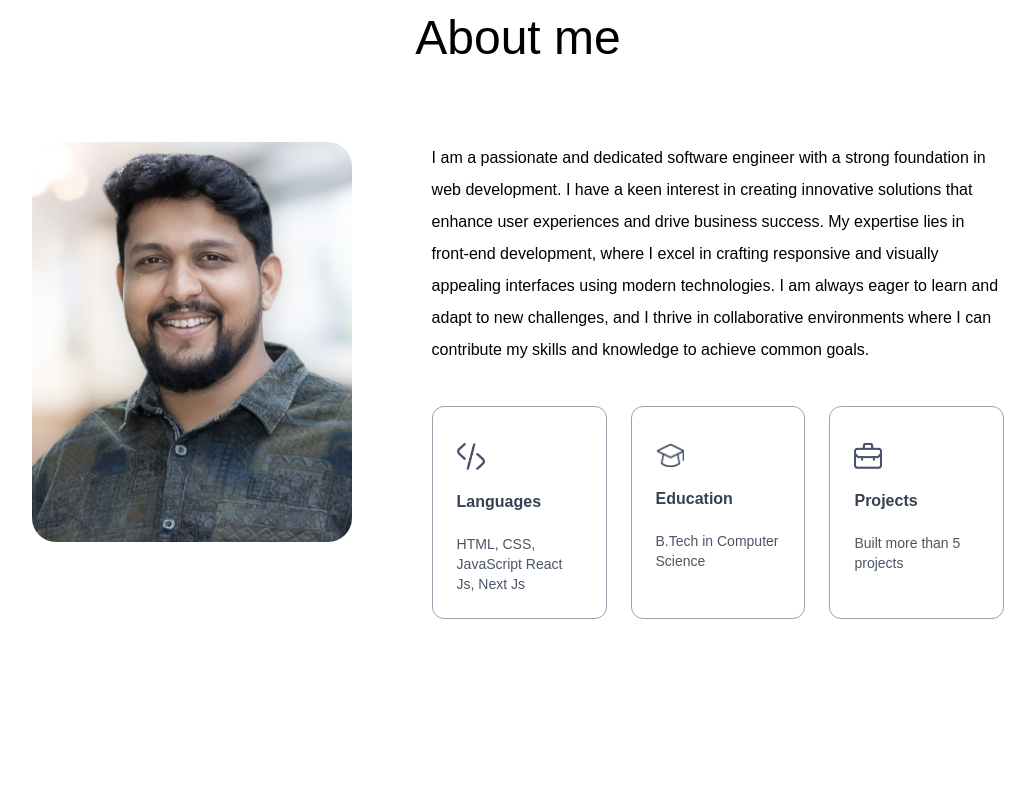
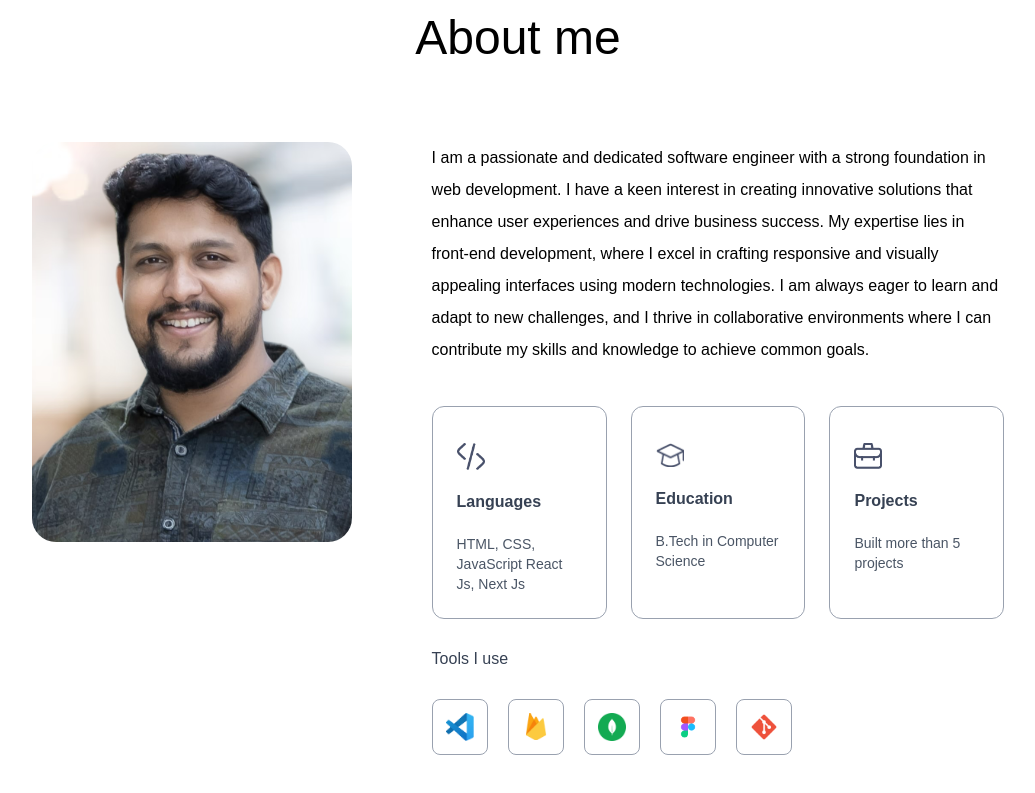
Before and after one commit to mithunkale1581/mportfolio, a Next.js app: page / in a window 1280 px wide. Shown: the part 862-1655 px from the top of the page, without its empty margins (122-1157 px from the left). Before the commit the page ends 1601 px from the top, so only its background shows below. Built offline with nearby package versions, Linux system fonts and the light colour scheme; a web font is replaced by a local one.

Commit message:
updated about component

```diff
--- a/src/app/components/About.jsx
+++ b/src/app/components/About.jsx
@@ -1,6 +1,6 @@
 import Image from 'next/image';
 import React from 'react'
-import { assets, infoList } from '../../../assets/assets';
+import { assets, infoList, toolsData } from '../../../assets/assets';
 
 const About = () => {
     return (
@@ -31,6 +31,16 @@
                             ))
                         }
                     </ul>
+                    <h4 className='my-6 text-gray-700 font-Ovo'>Tools I use</h4>
+                    <ul className='flex items-center gap-3 sm:gap-5'>
+                        {toolsData.map((tool, index) => (
+                            <li className='flex items-center justify-center w-12
+                            sm:w-14 aspect-square border border-gray-400 rounded-lg curssor-pointer hover:-translate-y-1 duration-500'
+                            key={index}>
+                                <Image src={tool} alt='Tool' className='w-5 sm:w-7' />
+                            </li>
+                        ))}
+                    </ul>
                 </div>
             </div>
         </div>
--- a/src/app/components/Navbar.jsx
+++ b/src/app/components/Navbar.jsx
@@ -1,9 +1,10 @@
 import Image from "next/image";
-import React, { useRef } from "react";
+import React, { useEffect, useRef, useState } from "react";
 import { assets } from "../../../assets/assets";
 
 const Navbar = () => {
 
+  const [isScroll, setIsScroll] = useState(false);
   const sideMenuRef = useRef();
 
   const openMenu = () => {
@@ -14,12 +15,22 @@
     sideMenuRef.current.style.transform = "translateX(16rem)";
   }
 
+  useEffect(() => {
+    window.addEventListener("scroll", () => {
+      if (scrollY > 50) {
+        setIsScroll(true);
+      } else {
+        setIsScroll(false);
+      }
+    })
+  }, []);
+
   return (
     <>
       <div className="fixed top-0 right-0 w-11/12 -z-10 translate-y-[-80%]">
         <Image src={assets.header_bg_color} alt="" className="w-full" />
       </div>
-      <nav className="w-full fixed px-5 lg:px-8 xl:px-[8%] py-4 flex items-center justify-between z-50">
+      <nav className={`w-full fixed px-5 lg:px-8 xl:px-[8%] py-4 flex items-center justify-between z-50 ${isScroll ? "bg-white bg-opacity-50 backdrop-blur-lg shadow-sm" : ""}`}>
         <a href="#top">
           <Image
             alt=""
```
